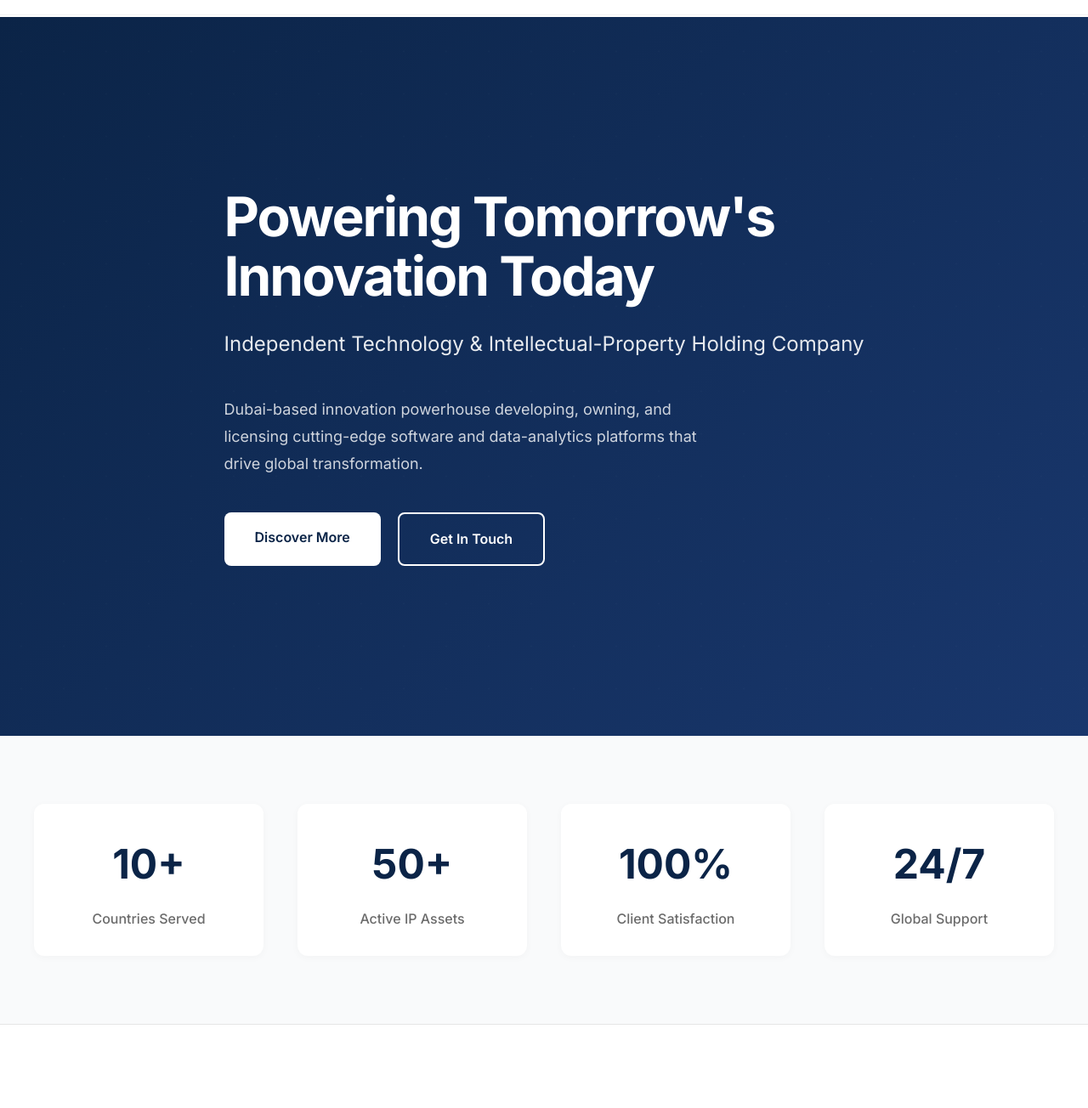
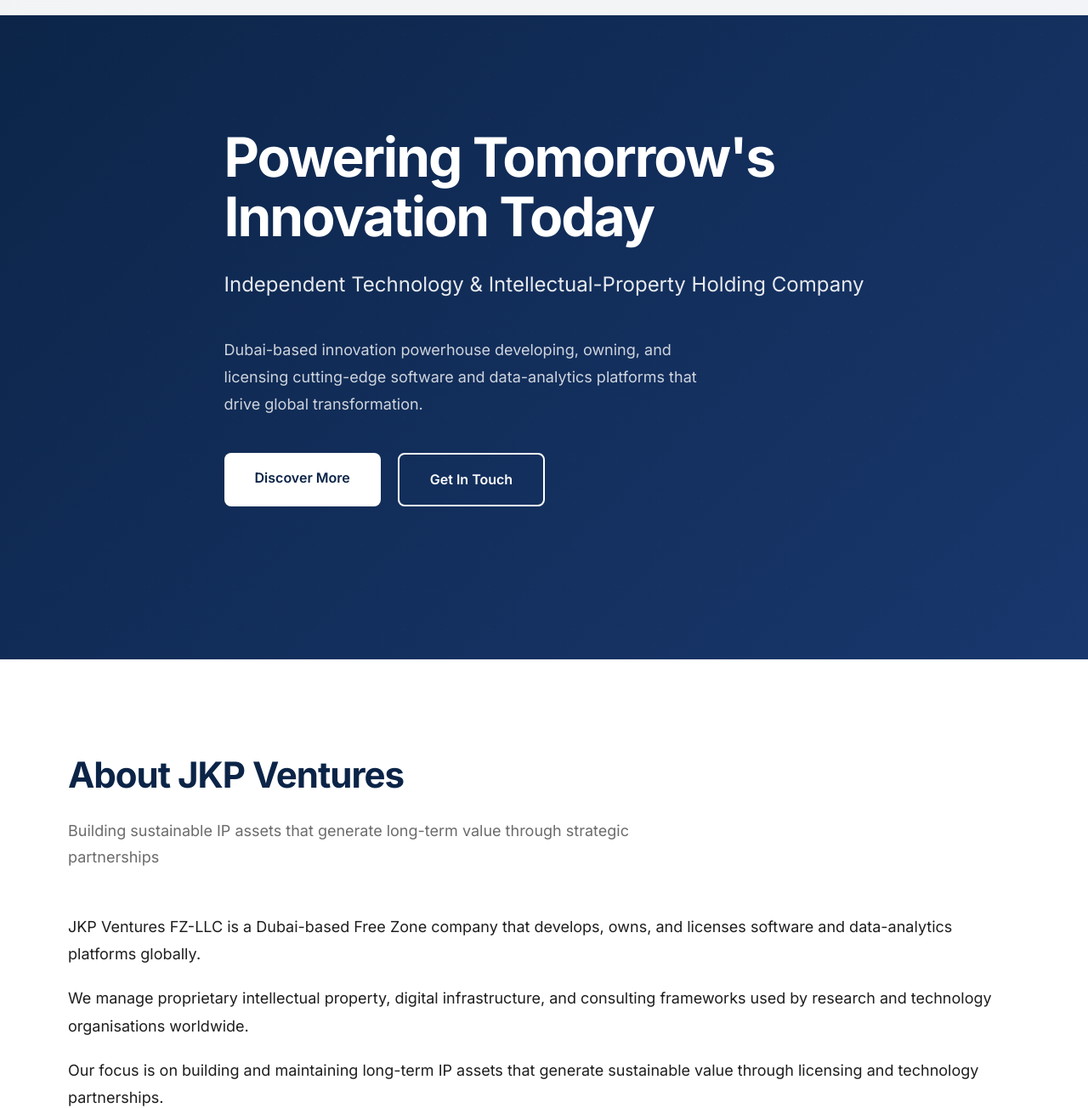
Before and after one commit to venturesjkp-max/JKP-ventures, a plain HTML site: page index.html in a window 1280 px wide. Shown: the part 60-1364 px from the top of the page at 85% size. Drawn offline with Linux system fonts and the light colour scheme.

Commit message:
Update index.html

```diff
--- a/index.html
+++ b/index.html
@@ -123,7 +123,7 @@
 
         /* Hero Section */
         .hero {
-            margin-top: 80px;
+            margin-top: 10px;
             min-height: 90vh;
             display: flex;
             align-items: center;
@@ -153,6 +153,7 @@
             max-width: 1200px;
             margin: 0 auto;
             padding: 100px 40px;
+            padding-bottom: 80px;
             position: relative;
             z-index: 1;
         }
@@ -310,9 +311,9 @@
         }
 
         .about-content {
-            display: grid;
+            /* display: grid;
             grid-template-columns: 1fr 1fr;
-            gap: 60px;
+            gap: 60px; */
             align-items: center;
         }
 
@@ -870,7 +871,7 @@
     </section>
 
     <!-- Stats Section -->
-    <section class="stats">
+    <!-- <section class="stats">
         <div class="stats-container">
             <div class="stat-item">
                 <div class="stat-number">10+</div>
@@ -889,7 +890,7 @@
                 <div class="stat-label">Global Support</div>
             </div>
         </div>
-    </section>
+    </section> -->
 
     <!-- About Section -->
     <section id="about">
@@ -903,7 +904,7 @@
                     <p>Our focus is on building and maintaining long-term IP assets that generate sustainable value through licensing and technology partnerships.</p>
                     <p><strong>Headquartered in Dubai Silicon Oasis</strong>, we leverage the UAE's strategic position to serve clients across the Middle East, Asia, Europe, and the Americas.</p>
                 </div>
-                <div class="about-visual"></div>
+
             </div>
         </div>
     </section>
```
